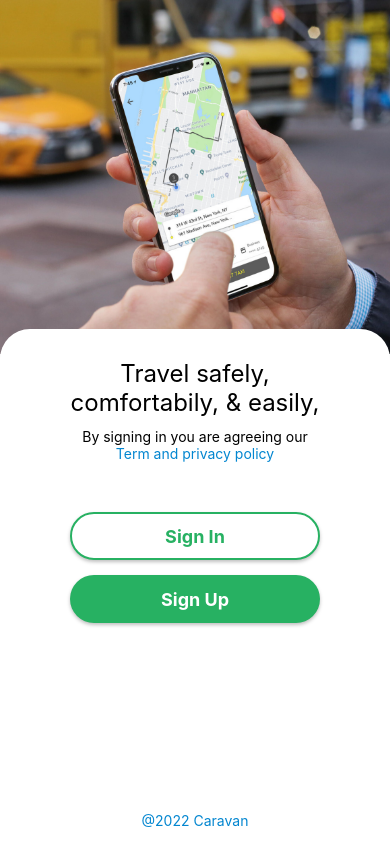
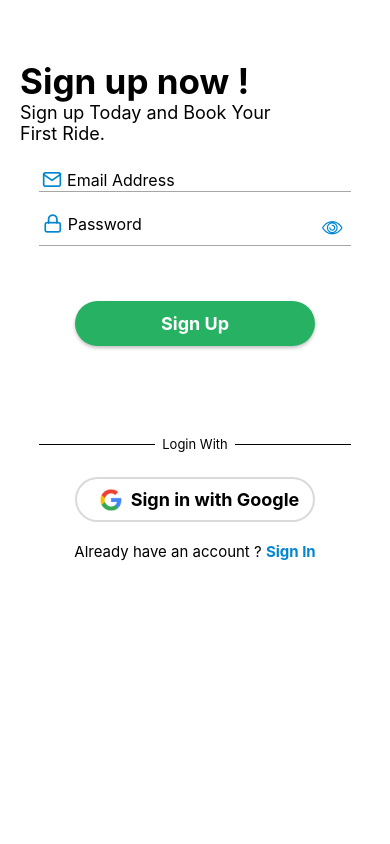
Before and after one commit to Alliyan732/firebase-auth-reactnative, a React Native app: screen /UserSignUp in a window 390 px wide. Built offline with nearby package versions, Linux system fonts and the light colour scheme.

Commit message:
signup screen added

```diff
--- /dev/null
+++ b/src/screens/UserSignUp.js
@@ -0,0 +1,223 @@
+import React, { useState } from 'react';
+import {
+  SafeAreaView,
+  StyleSheet,
+  Text,
+  TouchableOpacity,
+  View,
+  Image,
+  TextInput,
+} from 'react-native';
+import Icon from 'react-native-vector-icons/Feather';
+import EvilIcon from 'react-native-vector-icons/EvilIcons';
+import { getAuth, createUserWithEmailAndPassword } from 'firebase/auth';
+import { auth } from '../services/firebase.config';
+
+const UserSignIn = ({ navigation, route }) => {
+  const [email, setEmail] = React.useState('');
+  const [password, setPassword] = React.useState('');
+  const [isSecureEntry, setIsSecureEntry] = useState(true);
+
+  const signUp = () => {
+    createUserWithEmailAndPassword(auth, email, password)
+      .then(userCredential => {
+        navigation.navigate({
+          name: 'UserFirstSignIn',
+          params: { Email: email, Password: password },
+        });
+        alert('Signed Up Successfully!');
+      })
+      .catch(error => {
+        const errorCode = error.code;
+        const errorMessage = error.message;
+        alert(errorMessage);
+      });
+  };
+  return (
+    <SafeAreaView style={{ flex: 1, backgroundColor: 'white' }}>
+      <View style={styles.container}>
+        <Text style={styles.header}>Sign up now !</Text>
+        <Text style={styles.hd1}>Sign up Today and Book Your </Text>
+        <Text style={styles.hd2}>First Ride. </Text>
+        <View style={styles.container2}>
+          <View style={styles.inputView}>
+            <Icon name="mail" size={20} color="#0386D0" />
+            <TextInput
+              placeholder="Email Address"
+              value={email}
+              onChangeText={setEmail}
+              style={styles.textInput}></TextInput>
+          </View>
+
+          <View style={styles.inputView2}>
+            <Icon name="lock" size={20} color="#0386D0" />
+            <TextInput
+              placeholder="Password"
+              secureTextEntry={isSecureEntry}
+              value={password}
+              onChangeText={setPassword}
+              style={[styles.textInput, { width: '80%' }]}></TextInput>
+
+            <TouchableOpacity onPress={() => setIsSecureEntry(!isSecureEntry)}>
+              <EvilIcon
+                name="eye"
+                size={30}
+                color="#0386D0"
+                style={{ paddingTop: 10 }}
+              />
+            </TouchableOpacity>
+          </View>
+
+          <TouchableOpacity
+            style={styles.filledButton}
+            onPress={() => signUp()}>
+            <Text style={styles.signInBtnText}>Sign Up</Text>
+          </TouchableOpacity>
+
+          <View style={styles.hr}>
+            <View style={styles.hr1} />
+            <View>
+              <Text style={styles.hrText}>Login With</Text>
+            </View>
+            <View style={styles.hr2} />
+          </View>
+
+          <TouchableOpacity style={styles.outlinedButton}>
+            <Image
+              style={{ width: 40, height: 40 }}
+              source={require('../assets/images/google.png')}
+            />
+            <Text style={{ fontSize: 18, fontWeight: '700' }}>
+              Sign in with Google
+            </Text>
+          </TouchableOpacity>
+
+          <View
+            style={{ flexDirection: 'row', alignSelf: 'center', marginTop: 20 }}>
+            <Text style={{ fontSize: 15 }}>Already have an account ? </Text>
+            <Text
+              style={{ color: '#0386D0', fontSize: 15, fontWeight: 'bold' }}
+              onPress={() => navigation.navigate('UserSignIn')}>
+              Sign In
+            </Text>
+          </View>
+        </View>
+      </View>
+    </SafeAreaView>
+  );
+};
+
+const styles = StyleSheet.create({
+  container: {
+    flex: 1,
+  },
+  container2: {
+    width: '80%',
+    alignSelf: 'center',
+    marginTop: 4,
+  },
+  logo: {
+    width: 100,
+    height: 100,
+  },
+  text: {
+    flex: 1,
+    bottom: 20,
+    color: 'white',
+  },
+  textInput: {
+    width: '90%',
+    marginLeft: 5,
+    fontSize: 16,
+  },
+  filledButton: {
+    height: 45,
+    width: 240,
+    borderRadius: 50,
+    justifyContent: 'center',
+    alignItems: 'center',
+    backgroundColor: '#27B162',
+    marginTop: 55,
+    alignSelf: 'center',
+    shadowColor: "#000",
+    shadowOffset: {
+      width: 0,
+      height: 2,
+    },
+    shadowOpacity: 0.25,
+    shadowRadius: 3.84,
+
+    elevation: 2,
+  },
+  outlinedButton: {
+    height: 45,
+    width: 240,
+    borderRadius: 50,
+    justifyContent: 'center',
+    alignItems: 'center',
+    borderWidth: 2,
+    borderColor: '#DADADA',
+    marginTop: 25,
+    alignSelf: 'center',
+    flexDirection: 'row',
+  },
+  header: {
+    fontSize: 35,
+    fontWeight: 'bold',
+    marginLeft: 20,
+    marginTop: 60,
+    color: 'black',
+  },
+  hd1: {
+    fontSize: 18,
+    marginLeft: 20,
+    color: 'black',
+  },
+  hd2: {
+    fontSize: 18,
+    marginLeft: 20,
+    color: 'black',
+  },
+  inputView: {
+    flexDirection: 'row',
+    justifyContent: 'center',
+    alignItems: 'center',
+    width: '100%',
+    borderBottomWidth: 1.5,
+    marginTop: 20,
+    borderBottomColor: '#A6A6A6',
+  },
+  inputView2: {
+    flexDirection: 'row',
+    justifyContent: 'center',
+    alignItems: 'center',
+    width: '100%',
+    borderBottomWidth: 1.5,
+    marginTop: 10,
+    borderBottomColor: '#A6A6A6',
+  },
+  signInBtnText: { color: 'white', fontSize: 18, fontWeight: '700' },
+  hr: {
+    flexDirection: 'row',
+    alignItems: 'center',
+    marginTop: 90,
+  },
+  hr1: {
+    flex: 1,
+    height: 1,
+    backgroundColor: 'black',
+    marginRight: 7,
+  },
+  hrText: {
+    textAlign: 'center',
+    fontSize: 13,
+  },
+  hr2: {
+    flex: 1,
+    height: 1,
+    backgroundColor: 'black',
+    marginLeft: 7,
+  },
+});
+
+export default UserSignIn;
```
Also changed, not shown: App.js (+6 -4 lines).
